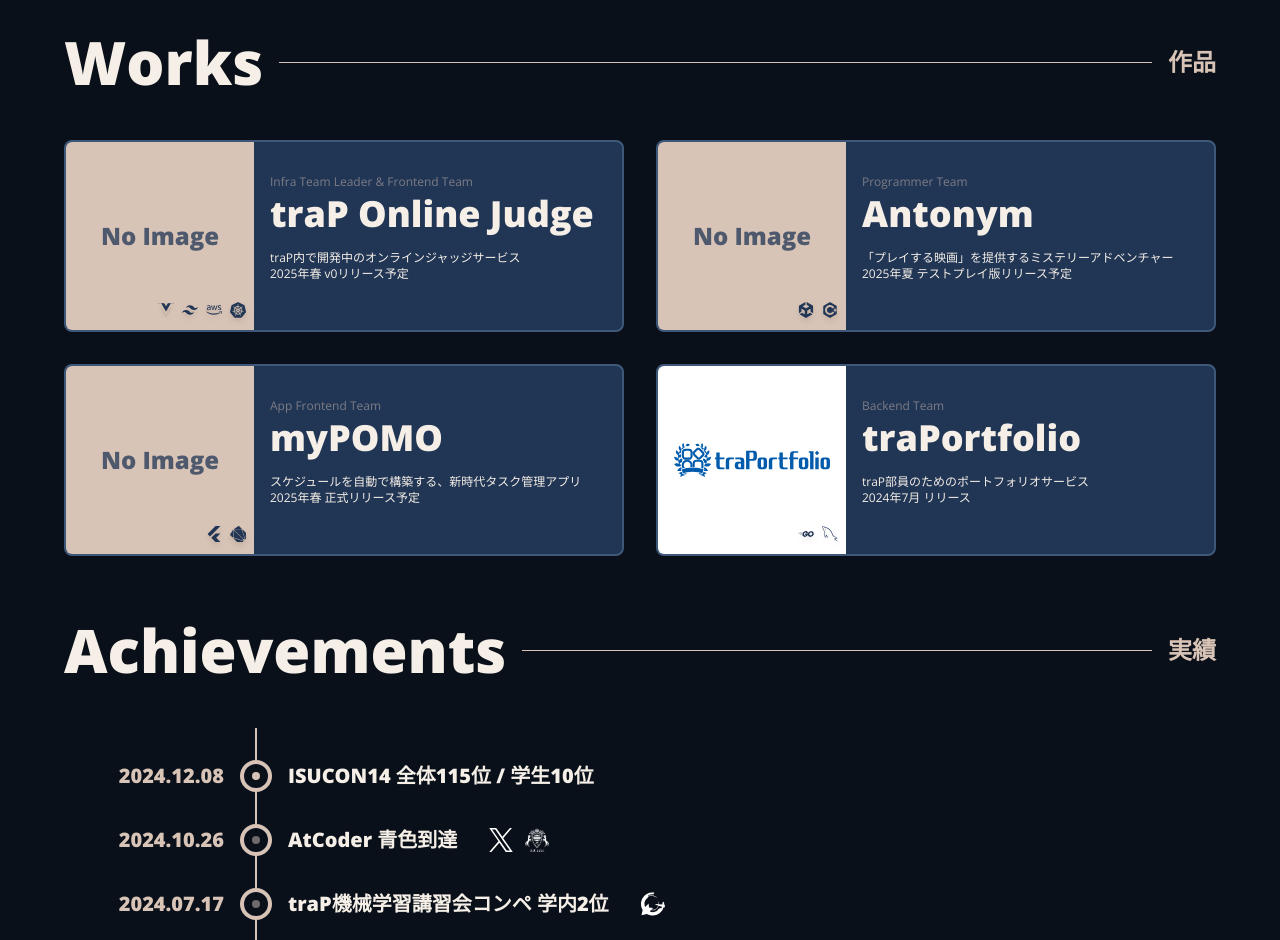
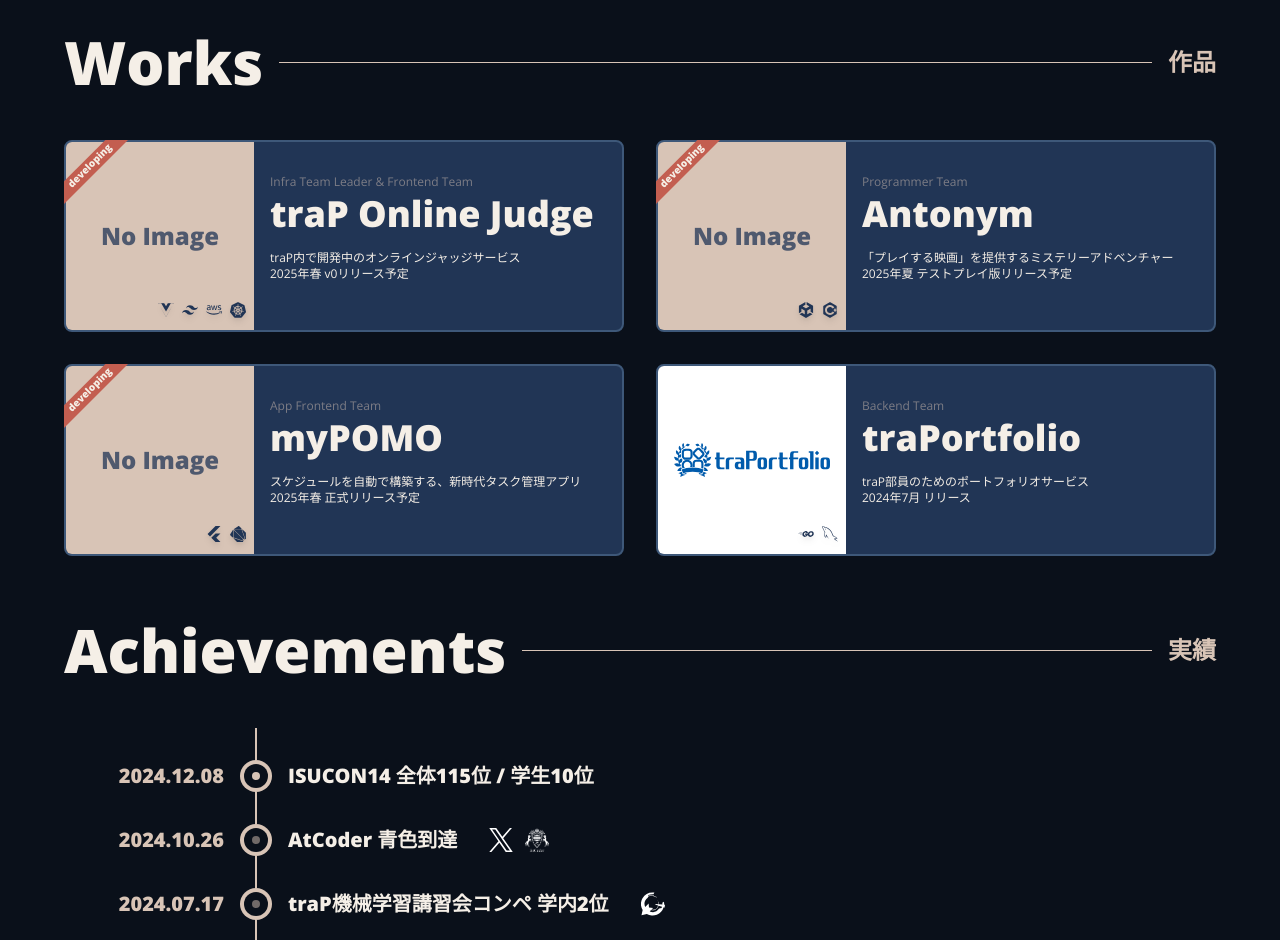
Before and after one commit to ZOI-dayo/homepage, a Vue app: page / in a window 1280 px wide. Shown: the part 1180-2120 px from the top of the page. Built offline with nearby package versions, Linux system fonts and the light colour scheme.

Commit message:
add developing tag

```diff
--- a/src/App.vue
+++ b/src/App.vue
@@ -14,6 +14,7 @@
     description:
       "traP内で開発中のオンラインジャッジサービス\n2025年春 v0リリース予定",
     technologies: ["vuejs", "tailwindcss", "amazonwebservice", "kubernetes"],
+    developing: true,
   },
   {
     title: "Antonym",
@@ -21,6 +22,7 @@
     description:
       "「プレイする映画」を提供するミステリーアドベンチャー\n2025年夏 テストプレイ版リリース予定",
     technologies: ["unity", "csharp"],
+    developing: true,
   },
   {
     title: "myPOMO",
@@ -28,6 +30,7 @@
     description:
       "スケジュールを自動で構築する、新時代タスク管理アプリ\n2025年春 正式リリース予定",
     technologies: ["flutter", "dart"],
+    developing: true,
   },
   {
     title: "traPortfolio",
@@ -94,10 +97,9 @@
       <div class="w-[72rem]">
         <TopPageContent title="About" subtitle="自己紹介">
           <p>
-            東京科学大学 学部1年 (24B) / traP<br><br>
-            中高でWebフロントエンドと競技プログラミング(AtCoder)に触れ、大学に入ってからWebバックエンドにも挑戦しています。<br><br>
+            東京科学大学 学部1年 (24B) / traP<br /><br />
+            中高でWebフロントエンドと競技プログラミング(AtCoder)に触れ、大学に入ってからWebバックエンドにも挑戦しています。<br /><br />
             競技プログラミングで大量に書いたので最も慣れている言語はC++ですが、HTML/CSS、JavaScript、Dart(Flutter)などいろいろな言語を使っています。最近はGoやC#、SQLにも興味があります。
-
           </p>
         </TopPageContent>
         <TopPageContent title="Works" subtitle="作品">
@@ -136,9 +138,7 @@
       </div>
     </div>
     <div class="flex w-screen flex-col items-center py-8">
-      <div class="w-[72rem]">
-        &copy; 2025 ZOI_dayo
-      </div>
+      <div class="w-[72rem]">&copy; 2025 ZOI_dayo</div>
     </div>
   </div>
 </template>
--- a/src/components/AchievementTimeline.vue
+++ b/src/components/AchievementTimeline.vue
@@ -113,7 +113,8 @@
   {
     priority: 7,
     date: "2022.02.22",
-    title: "第24回全国中学高校Webコンテスト 高校生の部金賞 『右ポケットの中の資源を求めて』",
+    title:
+      "第24回全国中学高校Webコンテスト 高校生の部金賞 『右ポケットの中の資源を求めて』",
   },
   {
     priority: 3,
@@ -199,7 +200,7 @@
       </div>
     </div>
   </div>
-  <div class="relative h-8 w-full" v-if="!viewAll">
+  <div v-if="!viewAll" class="relative h-8 w-full">
     <div
       class="absolute left-[calc(12rem-1px)] h-full border-l-2 border-dashed border-text-secondary"
     />
--- a/src/components/WorkTile.vue
+++ b/src/components/WorkTile.vue
@@ -41,6 +41,21 @@
         {{ work.description }}
       </p>
     </div>
+    <div v-if="work.developing" class="absolute left-[-2px] top-[-2px]">
+      <svg
+        class="size-16 fill-accent"
+        viewBox="0 0 64 64"
+        xmlns="http://www.w3.org/2000/svg"
+      >
+        <path
+          :d="`M 64 0 L 0 64 L 0 ${64 - Math.sqrt(2) * 16} L ${64 - Math.sqrt(2) * 16} 0 Z`"
+        />
+      </svg>
+      <span
+        class="absolute -left-1.5 top-[18px] block h-4 w-16 -rotate-45 text-center text-[10px] font-extrabold"
+        >developing</span
+      >
+    </div>
   </div>
 </template>
 
--- a/src/types/Devicon.ts
+++ b/src/types/Devicon.ts
@@ -8,4 +8,4 @@
   | "flutter"
   | "go"
   | "mysql"
-    | "dart";
+  | "dart";
--- a/src/types/Work.ts
+++ b/src/types/Work.ts
@@ -6,4 +6,5 @@
   description: string;
   image?: string;
   technologies: Devicon[];
+  developing?: true;
 };
--- a/tailwind.config.js
+++ b/tailwind.config.js
@@ -15,6 +15,11 @@
       primary: ["Open Sans", "Noto Sans JP", "sans-serif"],
       mono: ["JetBrains Mono", "monospace"],
     },
+    extend: {
+      spacing: {
+        4.5: "1.125rem",
+      },
+    },
   },
   plugins: [],
 };
```
Also changed, not shown: src/components/devicon/DartIcon.vue (+10 -9 lines).
